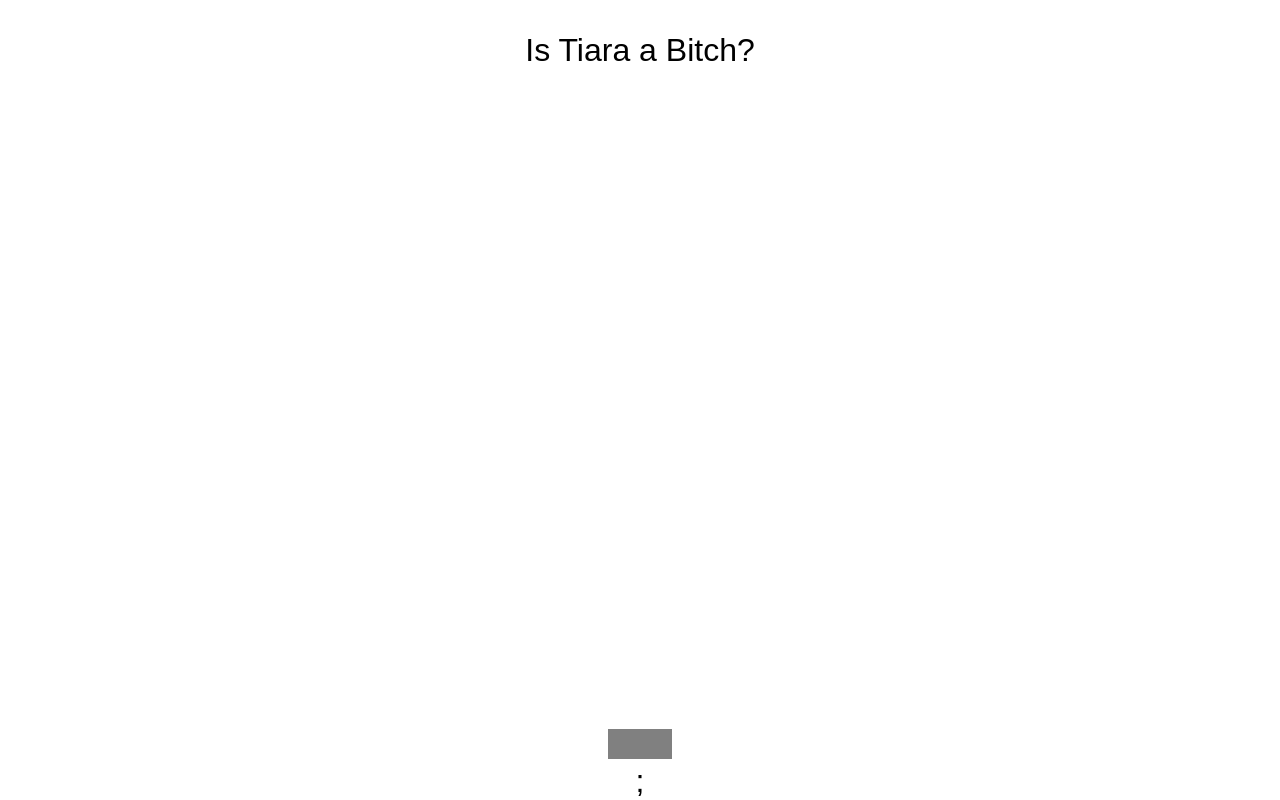
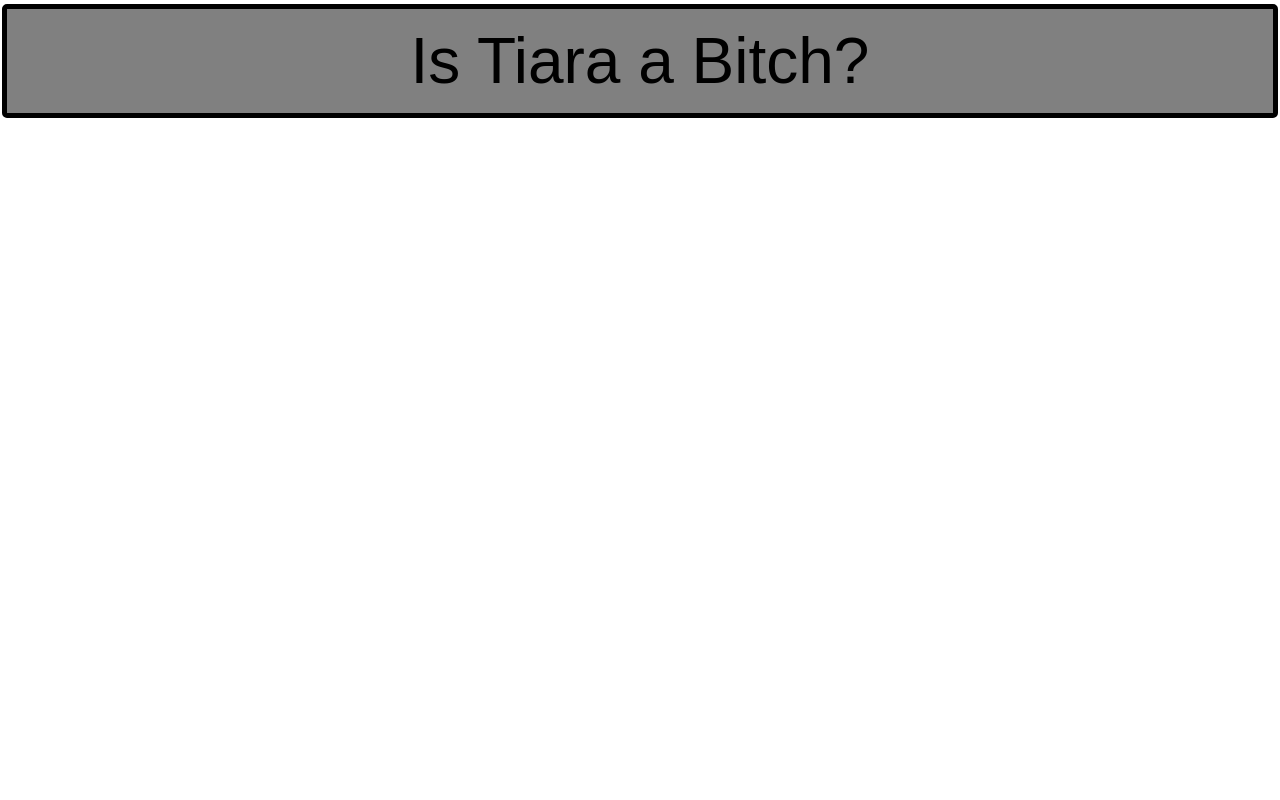
Before and after one commit to FluffyTheRipper/tabgmad-html-starter, a website: page index.html in a window 1280 px wide. Drawn offline with Linux system fonts and the light colour scheme.

Commit message:
Update index.html

```diff
--- a/index.html
+++ b/index.html
@@ -17,17 +17,20 @@
             flex-direction: column;
         }
     button {
-      margin-bottom: 20px; /* Adjust the margin as needed */
+    	display: inline-block;
+        width: auto;
         background-color: grey;
-  border: none;
-  color: black;
-  padding: 15px 32px;
-  text-align: center;
-  text-decoration: none;
-  display: inline-block;
-  font-size: 16px;
-  margin: 4px 2px;
-  cursor: pointer;
+      	color: black;
+  		padding: 15px 15px;
+  		text-align: center;
+  		text-decoration: none;
+  		display: inline-block;
+  		font-size: 2em;
+  		margin: 4px 2px;
+        border-color: black;
+    	border-width: 5px;
+    	border-style: solid;
+    	border-radius: 5px;
     }
     .container {
             flex: 1;
@@ -45,30 +48,37 @@
       0% {
         background-color: red;
         color: violet;
+        border-color: violet;
       }
       16.66% {
         background-color: orange;
         color: indigo;
+        border-color: indigo;
       }
       33.33% {
         background-color: yellow;
         color: blue;
+        border-color: blue;
       }
       50% {
         background-color: green;
         color: green;
+        border-color: green;
       }
       66.66% {
         background-color: blue;
         color: yellow;
+        border-color: yellow;
       }
       83.33% {
         background-color: indigo;
         color: orange;
+        border-color: orange;
       }
       100% {
         background-color: violet;
         color: red;
+        border-color: red;
       }
 
     }
@@ -112,9 +122,7 @@
       const sampleText = document.getElementById("sampleText");
 
 
-      sampleText.classList.toggle("hidden");
-
-
+      button.classList.toggle("flash")
 
       popupText.classList.toggle("hidden");
       popupText.textContent = getRandomText();
@@ -128,10 +136,7 @@
   </script>
 </head>
 <body>
-    <p id="sampleText" class="main">Is Tiara a Bitch?</p>
+	<button id="clickButton" style="font-size: 2em;" onclick="toggle()">Is Tiara a Bitch?</button>
     <p id="popupText" class="hidden">rt</p>
-  <div class="container">
-    <button id="clickButton" style="font-size: 2em;" onclick="toggle()"></button>
-  </div>
 </body>
-</html>;
+</html>
```
